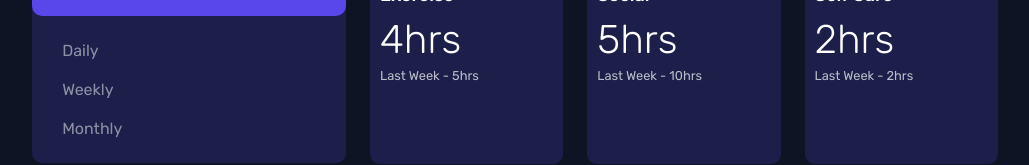
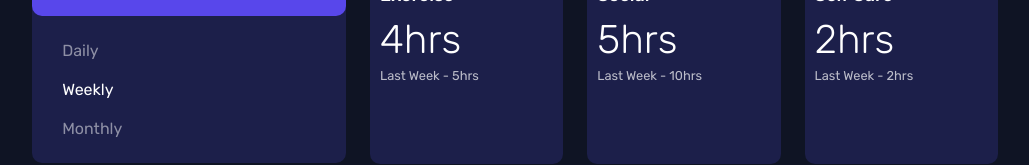
Before and after one commit to aweliego/time-tracking-dashboard, a React (Create React App) app: page / in a window 1280 px wide. Shown: the part 468-633 px from the top of the page, without its empty margins (125-1154 px from the left). Built offline with nearby package versions, Linux system fonts and the light colour scheme.

Commit message:
Highlight active timeframe

```diff
--- a/src/components/SideBar/SideBar.js
+++ b/src/components/SideBar/SideBar.js
@@ -1,7 +1,10 @@
 import React from 'react';
 import './SideBar.css';
+import { useState } from 'react';
 
 const SideBar = ({ timeframes, selectTimeframe }) => {
+  const [value, setValue] = useState(1);
+
   return (
     <header className="SideBar">
       <section className="user">
@@ -15,7 +18,14 @@ const SideBar = ({ timeframes, selectTimeframe }) => {
       <nav>
         <ul className="timeframes">
           {timeframes.map((timeframe, index) => (
-            <li key={index} onClick={() => selectTimeframe(timeframe)}>
+            <li
+              key={index}
+              className={index === value && 'active'}
+              onClick={() => {
+                selectTimeframe(timeframe);
+                setValue(index);
+              }}
+            >
               {timeframe}
             </li>
           ))}
```
